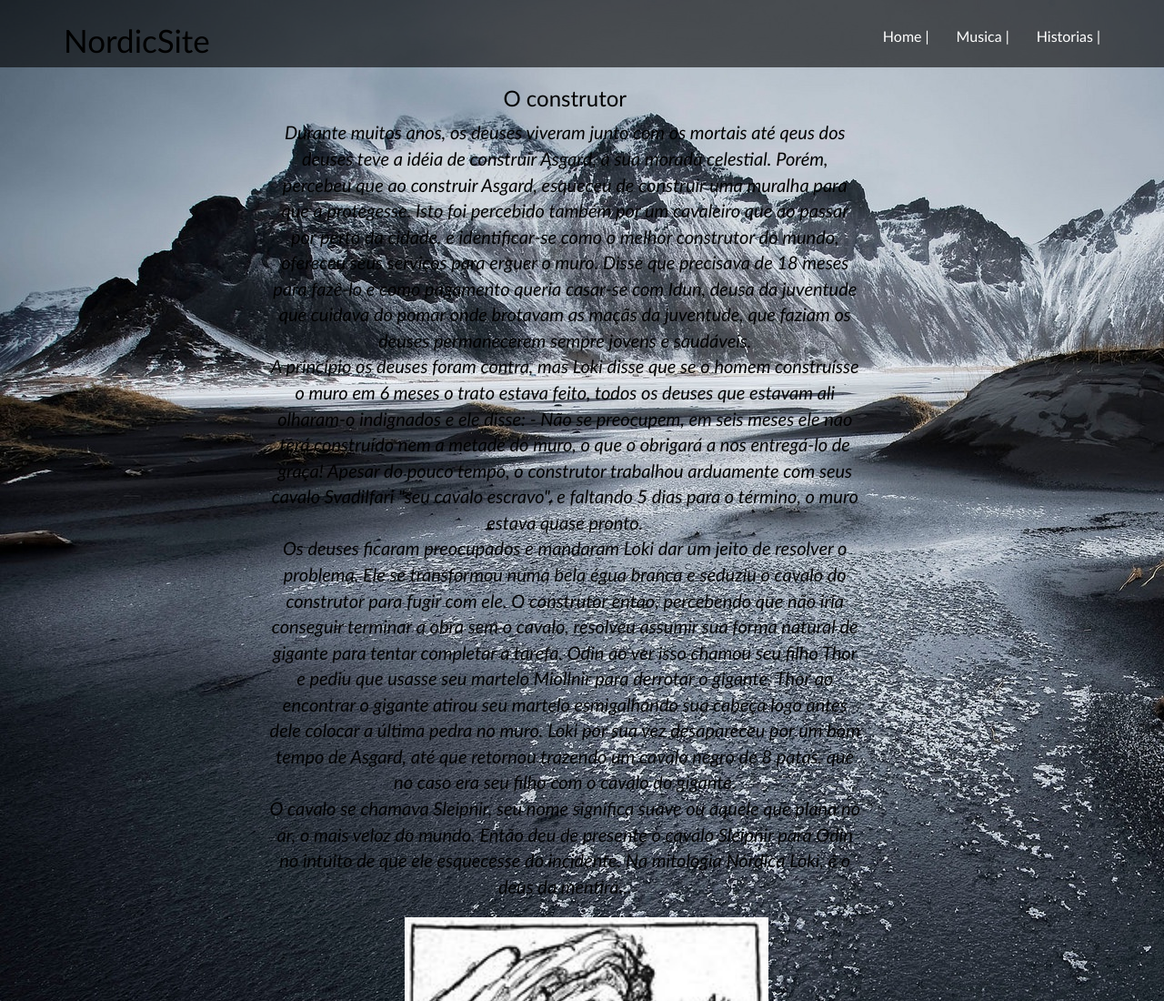
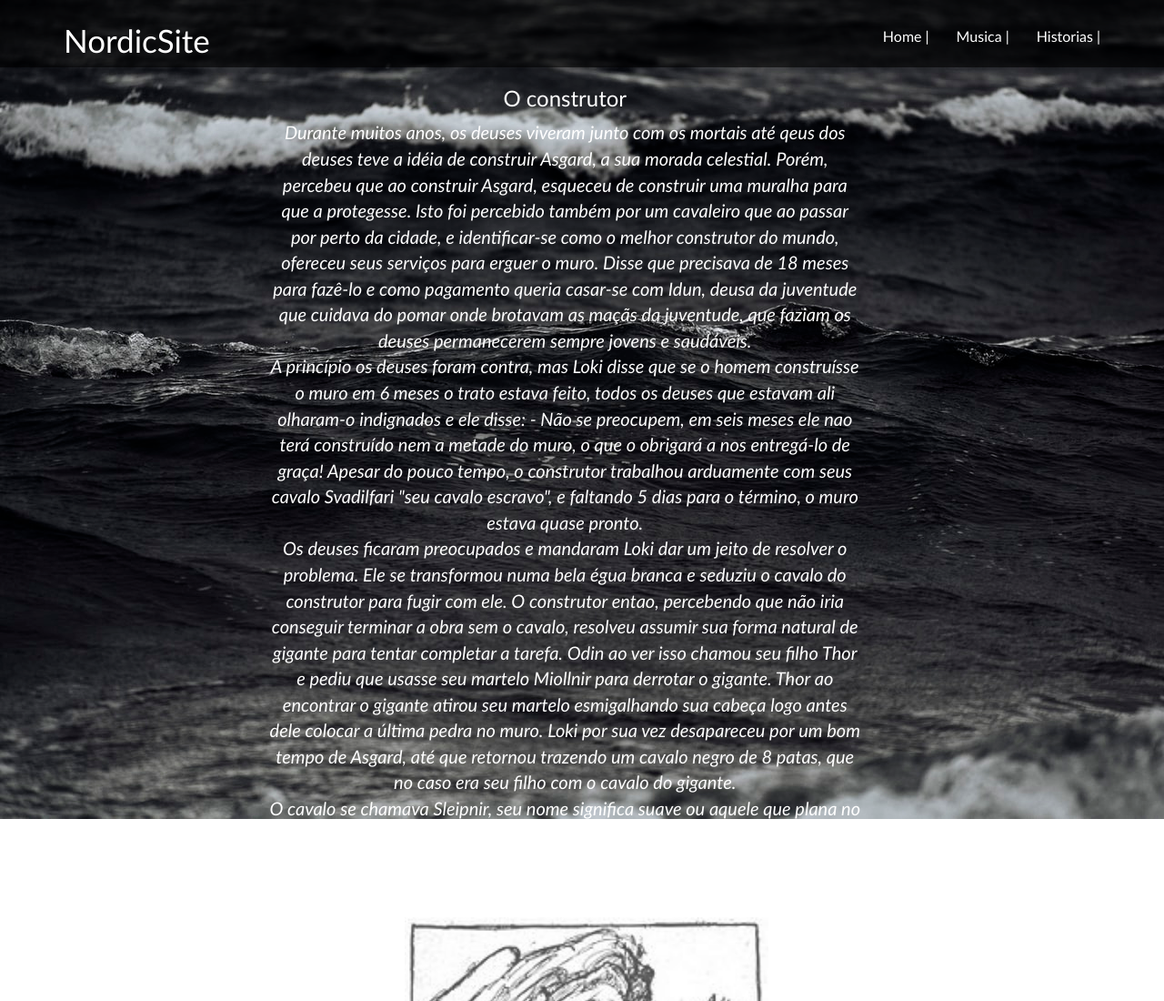
Before and after one commit to GustavoHenriqueJunqueira/Nordic_Site, a plain HTML site: page historia.html in a window 1280 px wide. Shown: the top 1100 px of the page at 91% size. Drawn offline with Linux system fonts and the light colour scheme; files whose address does not match are found by name.

Commit message:
updates
updates

```diff
--- a/css/estilo.css
+++ b/css/estilo.css
@@ -4,8 +4,8 @@ html,body,.capa{
     overflow: auto;
 }
 body{
-    background: url("C:/Users/gusta/Documents/GitHub/Nordic_Site/img/backgound_1.jpg"),
-                linear-gradient(50deg,#e9e9e9, #0088ff);
+    background: url("C:/Users/gusta/Documents/GitHub/Nordic_Site/img/backgound-see.jpg")no-repeat;
+
     background-attachment: fixed;
     font-family: "trebuchet MS", helvetica, sans-serif;
     overflow-x: hidden;
@@ -31,7 +31,7 @@ nav.navbar-transparente{
 }/*Fim da bara de navegacao*/
 .texto-titulo{
     text-align: center;
-    color:black;
+    color:white;
     display: table-cell;
     vertical-align: center;
 }
@@ -39,11 +39,11 @@ nav.navbar-transparente{
     padding-top:20px;
     width: 720px;
     margin:55px auto 10px auto;
-    color: #000;
+    color: white;
 }
 #nomePrincipal{
     float: left;
-    color: black;
+    color: white;
     padding-top: 0px;
     font-size: 35px;
 }
@@ -98,7 +98,7 @@ a:active{
 #img-historia{
     float: center;
     margin: 10px 10px 10px 150px;
-    size: 100px;
+    opacity: 0.7;
 }
 .texto{
     border-left: 5px solid #d8d8d8;
@@ -107,12 +107,13 @@ a:active{
     margin: 10px 10px 10px 280px;
 }
 #texto-conteudo{
-    color: black;
+    color: white;
     font-size: 20px;
     font-style: italic;
+
 }
 /*Tipografia*/
 p {
-    color: #000;
+    color: white;
     font-size: 20px;
 }
```
Also changed, not shown: img/backgound-see.jpg (added).
